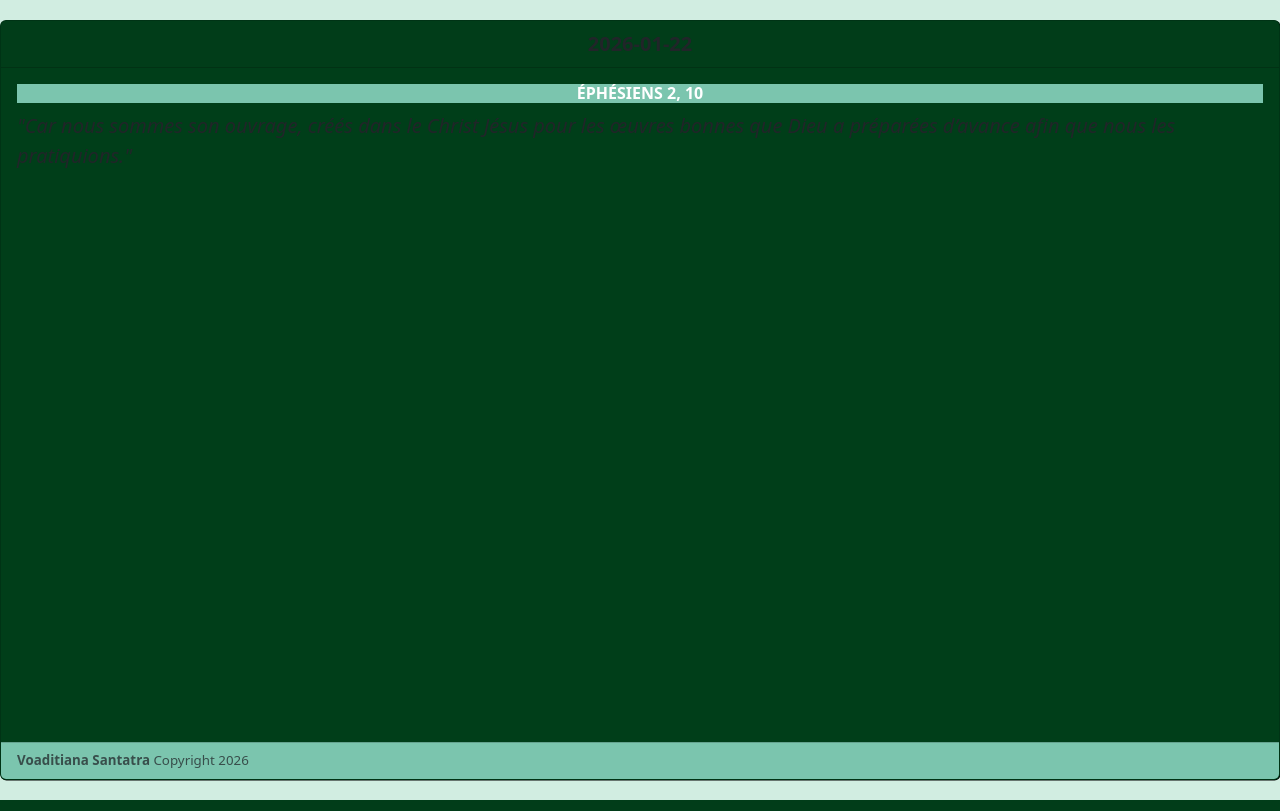
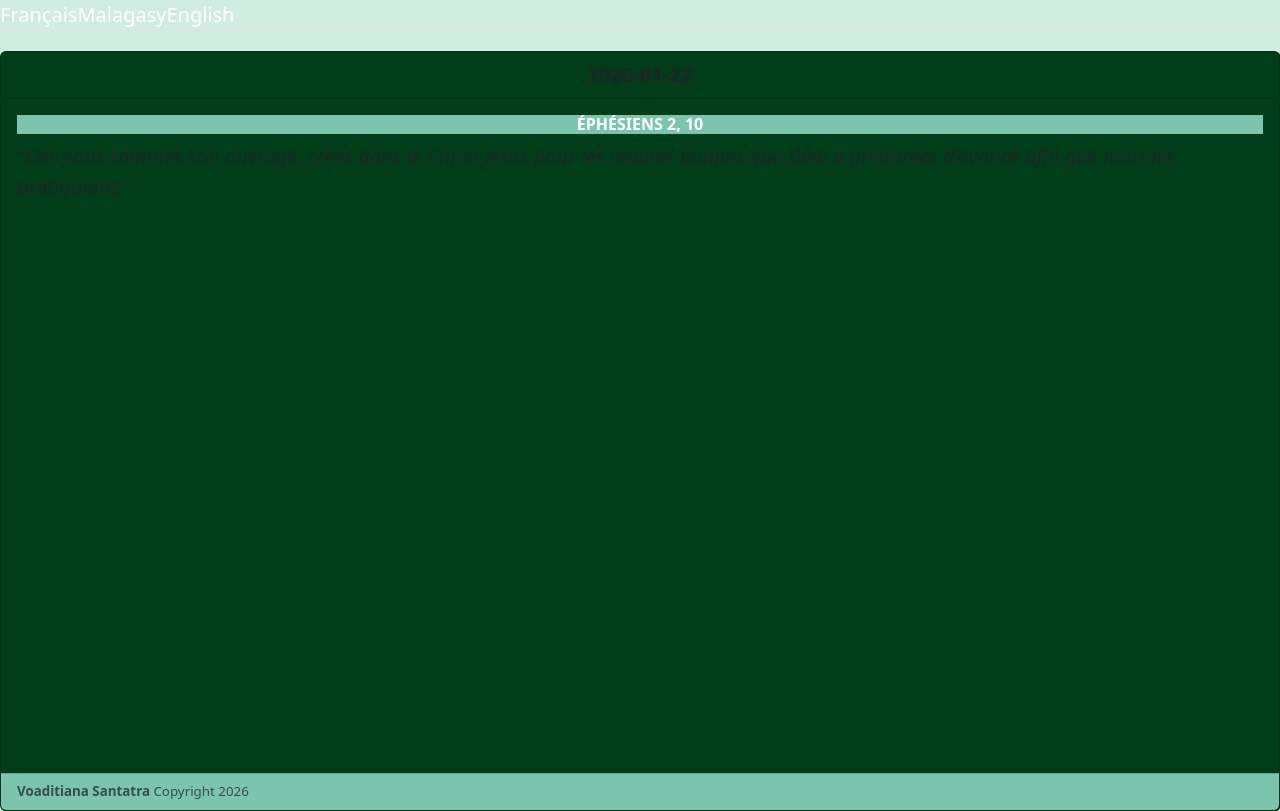
Before and after one commit to Voaditiana/vavaka, a Django app: page / in a window 1280 px wide. Run offline with Django 5.2, Linux system fonts and the light colour scheme.

Commit message:
Add offcanvas menu and language tabs to index.html

```diff
--- a/templates/index.html
+++ b/templates/index.html
@@ -21,6 +21,24 @@
 </head>
 
 <body>
+  <div class="offcanvas" id="menu">
+    <div class="offcanvas-header">
+      <h1 class="offcanvas-title"></h1>
+      <button class="btn-close" data-bs-dismiss="offcanvas"></button>
+  </div>
+    <div class="offcanvas-body">
+      <p>Malagasy</p>
+      <p>Français</p>
+      <p>Anglais</p>
+      <p>recevoir par sms</p>
+    </div>
+  </div>
+  <!--tab at the top to switch language-->
+  <ul class="nav nav-tabs nav-justified">
+    <li class="active">Français</li>
+    <li>Malagasy</li>
+    <li>English</li>
+  </ul>
   <div class="card" id="card">
     <div id="date" class="card-header text-center fw-bold">
       <span id="txt_date">Daty</span>
```
